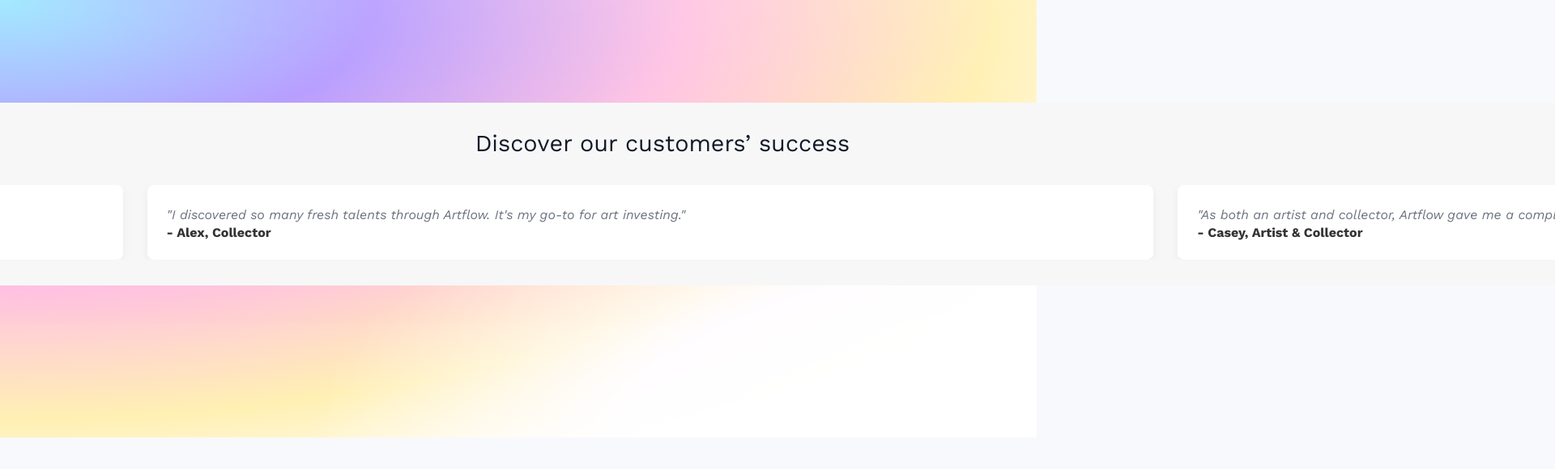
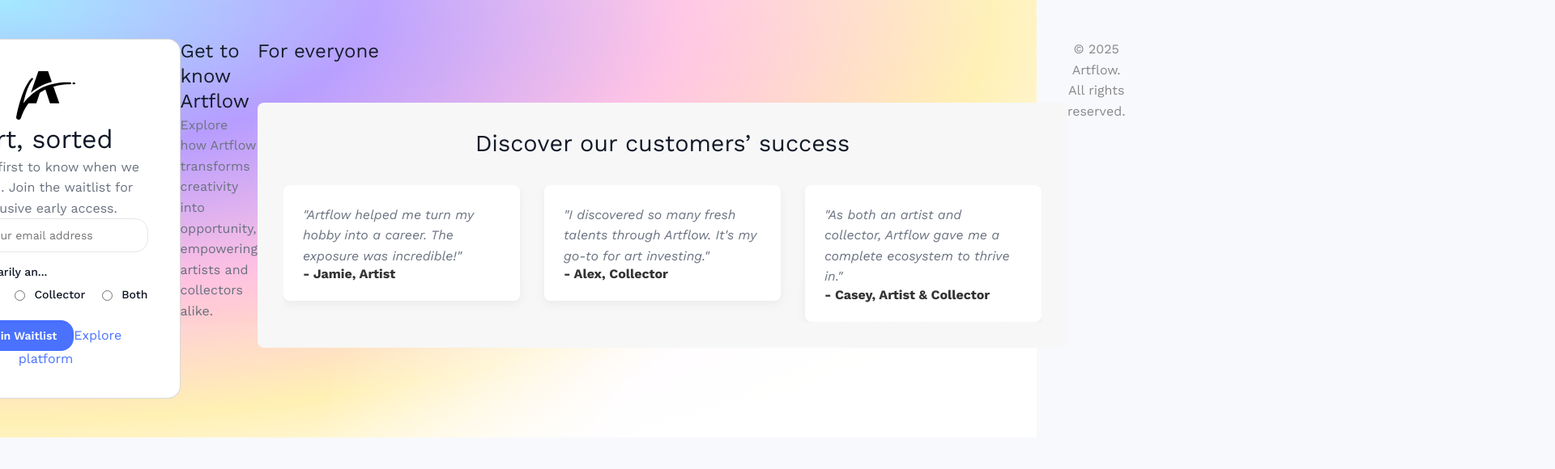
Before and after one commit to jasonw10105-ux/final-artflow, a React (Vite) app: page / in a window 1280 px wide. Shown: the top 580 px of the page at 81% size, 1920 px wide, since content can reach past the window. Built offline with nearby package versions, Linux system fonts and the light colour scheme.

Commit message:
Update index.css

```diff
--- a/src/index.css
+++ b/src/index.css
@@ -87,10 +87,14 @@
 }
 
 .carousel-section {
-    margin-top: 3rem;
-    padding: 2rem;
-    background-color: #f7f7f7;
-    border-radius: 8px;
+  margin-top: 3rem;
+  padding: 2rem;
+  background-color: #f7f7f7;
+  border-radius: 8px;
+  max-width: 1000px; /* ✅ Add this */
+  margin-left: auto;
+  margin-right: auto;
+  overflow: hidden;  /* ✅ Prevent overflow */
 }
 
 .carousel-section h3 {
```
